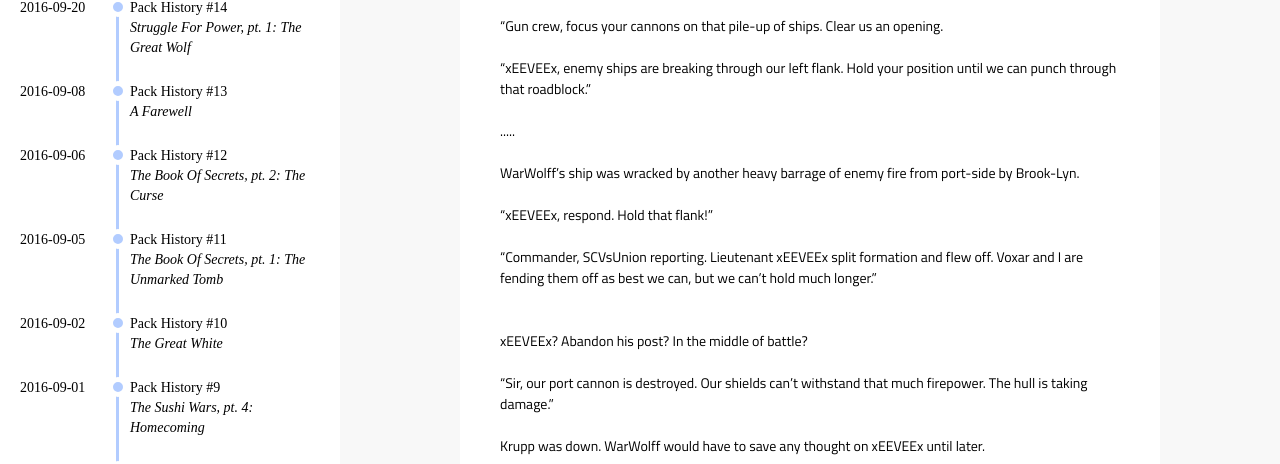
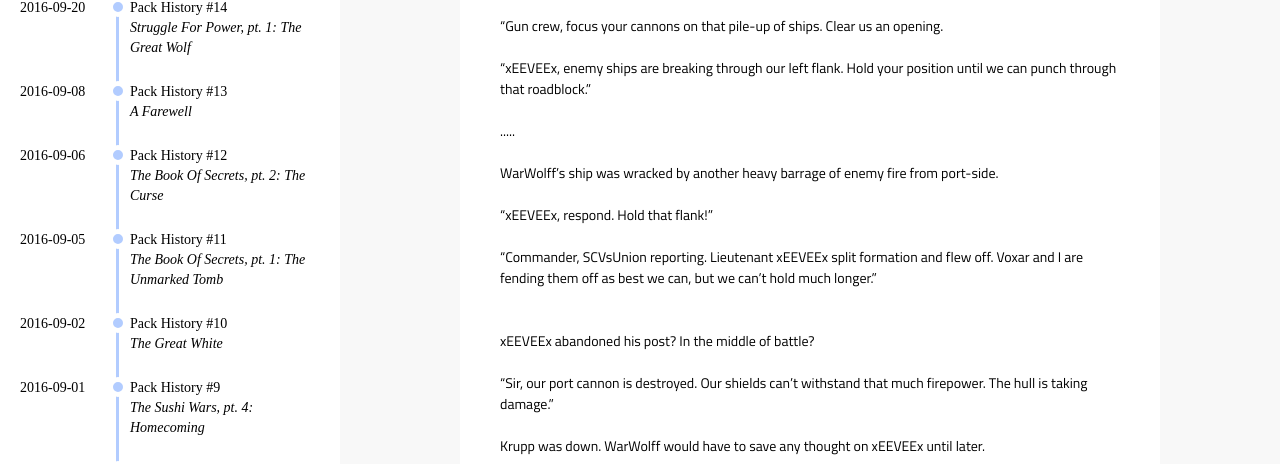
Before and after one commit to WolfpackPSS/wolfpackpss.github.io, a Jekyll site: the page built from _posts/2016-09-24-history-of-the-pack-no-plan-survives.md, in a window 1280 px wide and 900 px high, scrolled down 3763 px. Shown: the part 98-562 px from the top of the window. Built offline with Jekyll 4.4.1, drawn with Linux system fonts in a browser that asks for light colours; comment, search, counter and statistics services are not loaded.

Commit message:
pack history 15, more corrections
couple more corrections to punctuation

```diff
--- a/_posts/2016-09-24-history-of-the-pack-no-plan-survives.md
+++ b/_posts/2016-09-24-history-of-the-pack-no-plan-survives.md
@@ -151,14 +151,14 @@ A mighty behemoth of a ship, flying under the name Brook-Lyn, had wheeled their
 
 \.\.\.\.\.
 
-WarWolff's ship was wracked by another heavy barrage of enemy fire from port-side by Brook-Lyn.
+WarWolff's ship was wracked by another heavy barrage of enemy fire from port-side.
 
 "xEEVEEx, respond. Hold that flank!"
 
 "Commander, SCVsUnion reporting. Lieutenant xEEVEEx split formation and flew off. Voxar and I are fending them off as best we can, but we can't hold much longer."
 &nbsp;
 
-xEEVEEx? Abandon his post? In the middle of battle?
+xEEVEEx abandoned his post? In the middle of battle?
 
 "Sir, our port cannon is destroyed. Our shields can't withstand that much firepower. The hull is taking damage."
 
```
